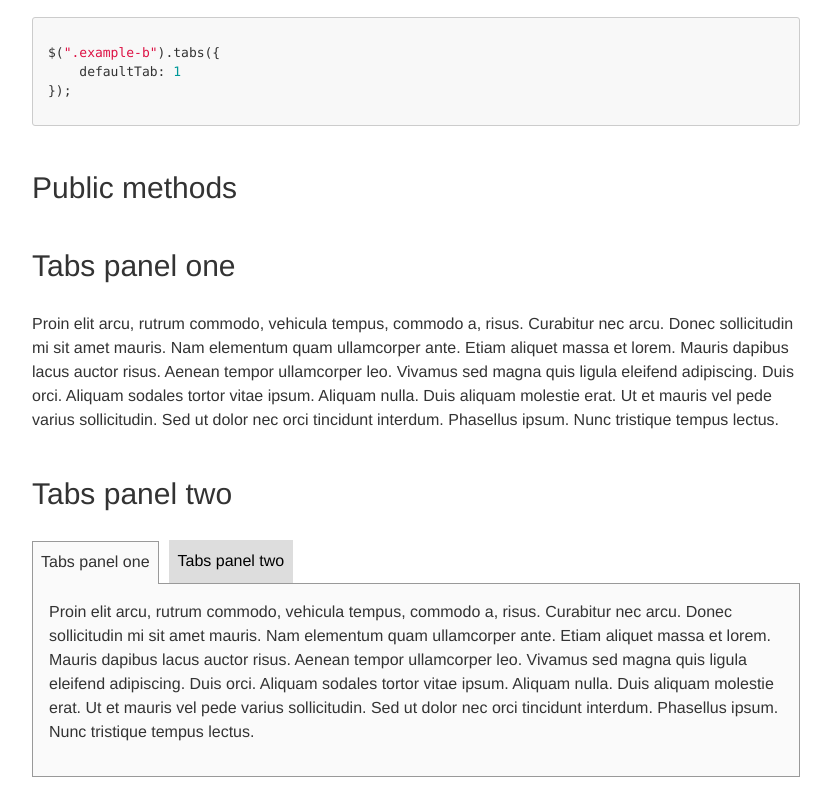
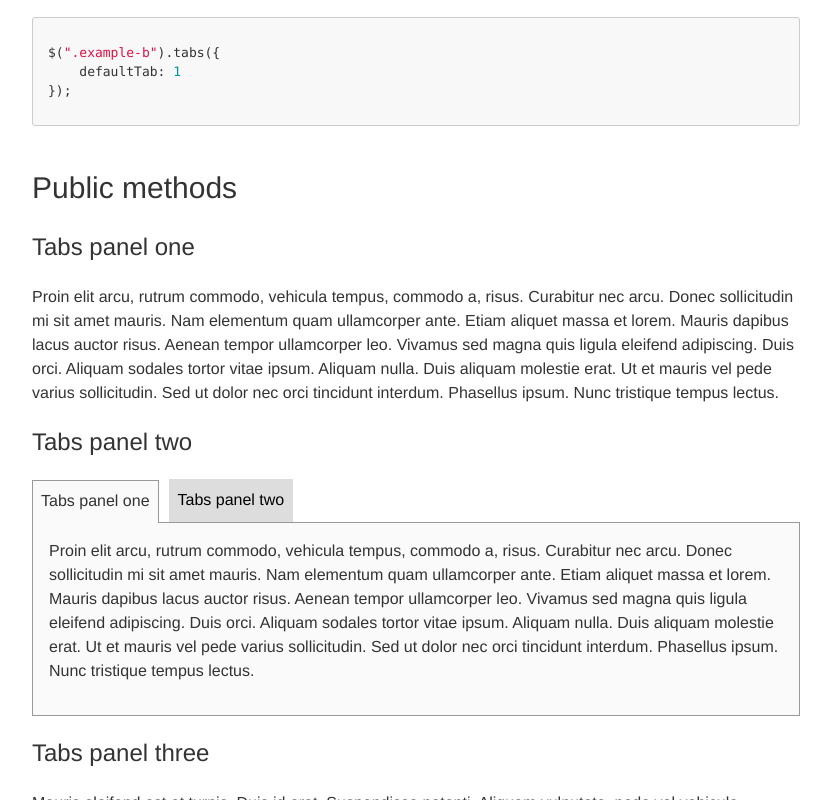
Before and after one commit to nomensa/jquery.accessible-tabs, a website: page index.html in a window 1280 px wide. Both pictures are taken after a click on the button "Destroy". Shown: the part 1191-1991 px from the top of the page, without its empty margins (224-1055 px from the left). Drawn offline with Linux system fonts and the light colour scheme.

Commit message:
fixed header nesting

```diff
--- a/index.html
+++ b/index.html
@@ -22,16 +22,16 @@
             <h2>Example A</h2>
             <p>An example with the default options.</p>
             <div class="tabs example-a">
-                <h2>Tabs panel one</h2>
+                <h3>Tabs panel one</h3>
                 <div>
                     <p>Proin elit arcu, rutrum commodo, vehicula tempus, commodo a, risus. Curabitur nec arcu. Donec sollicitudin mi sit amet mauris. Nam elementum quam ullamcorper ante. Etiam aliquet massa et lorem. Mauris dapibus lacus auctor risus. Aenean tempor ullamcorper leo. Vivamus sed magna quis ligula eleifend adipiscing. Duis orci. Aliquam sodales tortor vitae ipsum. Aliquam nulla. Duis aliquam molestie erat. Ut et mauris vel pede varius sollicitudin. Sed ut dolor nec orci tincidunt interdum. Phasellus ipsum. Nunc tristique tempus lectus.</p>
                 </div>
-                <h2>Tabs panel two</h2>
+                <h3>Tabs panel two</h3>
                 <div>
                     <p>Morbi tincidunt, dui sit amet facilisis feugiat, odio metus gravida ante, ut pharetra massa metus id nunc. Duis scelerisque molestie turpis. Sed fringilla, massa eget luctus malesuada, metus eros molestie lectus, ut tempus eros massa ut dolor. Aenean aliquet fringilla sem. Suspendisse sed ligula in ligula suscipit aliquam. Praesent in eros vestibulum mi adipiscing adipiscing. Morbi facilisis. Curabitur ornare consequat nunc. Aenean vel metus. Ut posuere viverra nulla. Aliquam erat volutpat. Pellentesque convallis.</p>
                     <p>Maecenas feugiat, tellus pellentesque pretium posuere, felis lorem euismod felis, eu ornare leo nisi vel felis. Mauris consectetur tortor et purus.</p>
                 </div>
-                <h2>Tabs panel three</h2>
+                <h3>Tabs panel three</h3>
                 <div>
                     <p>Mauris eleifend est et turpis. Duis id erat. Suspendisse potenti. Aliquam vulputate, pede vel vehicula accumsan, mi neque rutrum erat, eu congue orci lorem eget lorem. Vestibulum non ante. Class aptent taciti sociosqu ad litora torquent per conubia nostra, per inceptos himenaeos. Fusce sodales. Quisque eu urna vel enim commodo pellentesque. Praesent eu risus hendrerit ligula tempus pretium. Curabitur lorem enim, pretium nec, feugiat nec, luctus a, lacus.</p>
                 </div>
@@ -47,16 +47,16 @@ $(".example-a").tabs();
             <h2>Example B</h2>
             <p>Open a different tab by default.</p>
             <div class="tabs example-b">
-                <h2>Tabs panel one</h2>
+                <h3>Tabs panel one</h3>
                 <div>
                     <p>Proin elit arcu, rutrum commodo, vehicula tempus, commodo a, risus. Curabitur nec arcu. Donec sollicitudin mi sit amet mauris. Nam elementum quam ullamcorper ante. Etiam aliquet massa et lorem. Mauris dapibus lacus auctor risus. Aenean tempor ullamcorper leo. Vivamus sed magna quis ligula eleifend adipiscing. Duis orci. Aliquam sodales tortor vitae ipsum. Aliquam nulla. Duis aliquam molestie erat. Ut et mauris vel pede varius sollicitudin. Sed ut dolor nec orci tincidunt interdum. Phasellus ipsum. Nunc tristique tempus lectus.</p>
                 </div>
-                <h2>Tabs panel two</h2>
+                <h3>Tabs panel two</h3>
                 <div>
                     <p>Morbi tincidunt, dui sit amet facilisis feugiat, odio metus gravida ante, ut pharetra massa metus id nunc. Duis scelerisque molestie turpis. Sed fringilla, massa eget luctus malesuada, metus eros molestie lectus, ut tempus eros massa ut dolor. Aenean aliquet fringilla sem. Suspendisse sed ligula in ligula suscipit aliquam. Praesent in eros vestibulum mi adipiscing adipiscing. Morbi facilisis. Curabitur ornare consequat nunc. Aenean vel metus. Ut posuere viverra nulla. Aliquam erat volutpat. Pellentesque convallis.</p>
                     <p>Maecenas feugiat, tellus pellentesque pretium posuere, felis lorem euismod felis, eu ornare leo nisi vel felis. Mauris consectetur tortor et purus.</p>
                 </div>
-                <h2>Tabs panel three</h2>
+                <h3>Tabs panel three</h3>
                 <div>
                     <p>Mauris eleifend est et turpis. Duis id erat. Suspendisse potenti. Aliquam vulputate, pede vel vehicula accumsan, mi neque rutrum erat, eu congue orci lorem eget lorem. Vestibulum non ante. Class aptent taciti sociosqu ad litora torquent per conubia nostra, per inceptos himenaeos. Fusce sodales. Quisque eu urna vel enim commodo pellentesque. Praesent eu risus hendrerit ligula tempus pretium. Curabitur lorem enim, pretium nec, feugiat nec, luctus a, lacus.</p>
                 </div>
@@ -74,25 +74,25 @@ $(".example-b").tabs({
             <h2>Public methods</h2>
 
             <div class="tabs example-c">
-                <h2>Tabs panel one</h2>
+                <h3>Tabs panel one</h3>
                 <div>
                     <p>Proin elit arcu, rutrum commodo, vehicula tempus, commodo a, risus. Curabitur nec arcu. Donec sollicitudin mi sit amet mauris. Nam elementum quam ullamcorper ante. Etiam aliquet massa et lorem. Mauris dapibus lacus auctor risus. Aenean tempor ullamcorper leo. Vivamus sed magna quis ligula eleifend adipiscing. Duis orci. Aliquam sodales tortor vitae ipsum. Aliquam nulla. Duis aliquam molestie erat. Ut et mauris vel pede varius sollicitudin. Sed ut dolor nec orci tincidunt interdum. Phasellus ipsum. Nunc tristique tempus lectus.</p>
                 </div>
-                <h2>Tabs panel two</h2>
+                <h3>Tabs panel two</h3>
                 <div>
                     <div class="tabs example-a">
-                        <h2>Tabs panel one</h2>
+                        <h4>Tabs panel one</h4>
                         <div>
                             <p>Proin elit arcu, rutrum commodo, vehicula tempus, commodo a, risus. Curabitur nec arcu. Donec sollicitudin mi sit amet mauris. Nam elementum quam ullamcorper ante. Etiam aliquet massa et lorem. Mauris dapibus lacus auctor risus. Aenean tempor ullamcorper leo. Vivamus sed magna quis ligula eleifend adipiscing. Duis orci. Aliquam sodales tortor vitae ipsum. Aliquam nulla. Duis aliquam molestie erat. Ut et mauris vel pede varius sollicitudin. Sed ut dolor nec orci tincidunt interdum. Phasellus ipsum. Nunc tristique tempus lectus.</p>
                         </div>
-                        <h2>Tabs panel two</h2>
+                        <h4>Tabs panel two</h4>
                         <div>
                             <p>Morbi tincidunt, dui sit amet facilisis feugiat, odio metus gravida ante, ut pharetra massa metus id nunc. Duis scelerisque molestie turpis. Sed fringilla, massa eget luctus malesuada, metus eros molestie lectus, ut tempus eros massa ut dolor. Aenean aliquet fringilla sem. Suspendisse sed ligula in ligula suscipit aliquam. Praesent in eros vestibulum mi adipiscing adipiscing. Morbi facilisis. Curabitur ornare consequat nunc. Aenean vel metus. Ut posuere viverra nulla. Aliquam erat volutpat. Pellentesque convallis.</p>
                             <p>Maecenas feugiat, tellus pellentesque pretium posuere, felis lorem euismod felis, eu ornare leo nisi vel felis. Mauris consectetur tortor et purus.</p>
                         </div>
                     </div><!-- .tabs -->
                 </div>
-                <h2>Tabs panel three</h2>
+                <h3>Tabs panel three</h3>
                 <div>
                     <p>Mauris eleifend est et turpis. Duis id erat. Suspendisse potenti. Aliquam vulputate, pede vel vehicula accumsan, mi neque rutrum erat, eu congue orci lorem eget lorem. Vestibulum non ante. Class aptent taciti sociosqu ad litora torquent per conubia nostra, per inceptos himenaeos. Fusce sodales. Quisque eu urna vel enim commodo pellentesque. Praesent eu risus hendrerit ligula tempus pretium. Curabitur lorem enim, pretium nec, feugiat nec, luctus a, lacus.</p>
                 </div>
```
